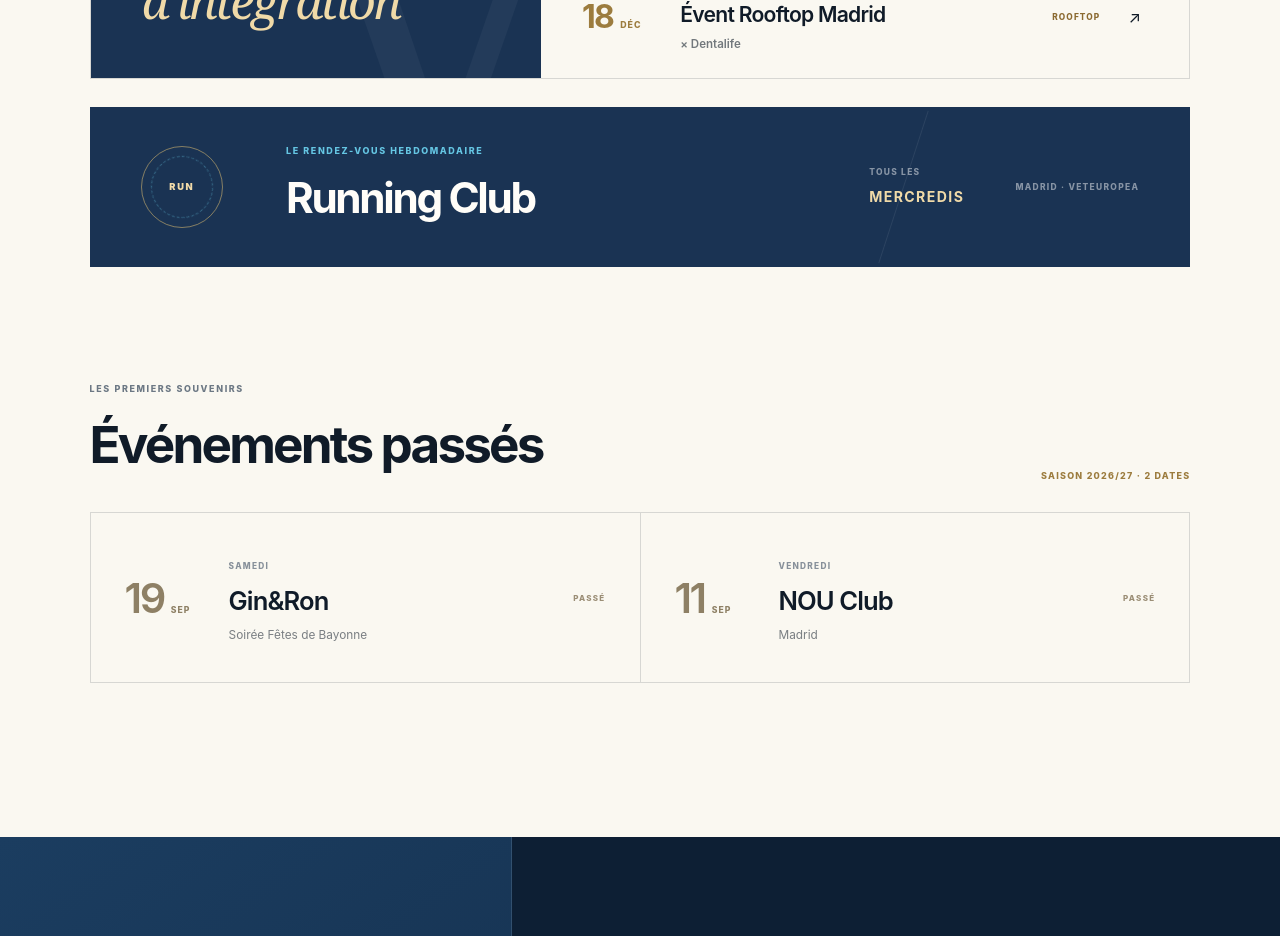
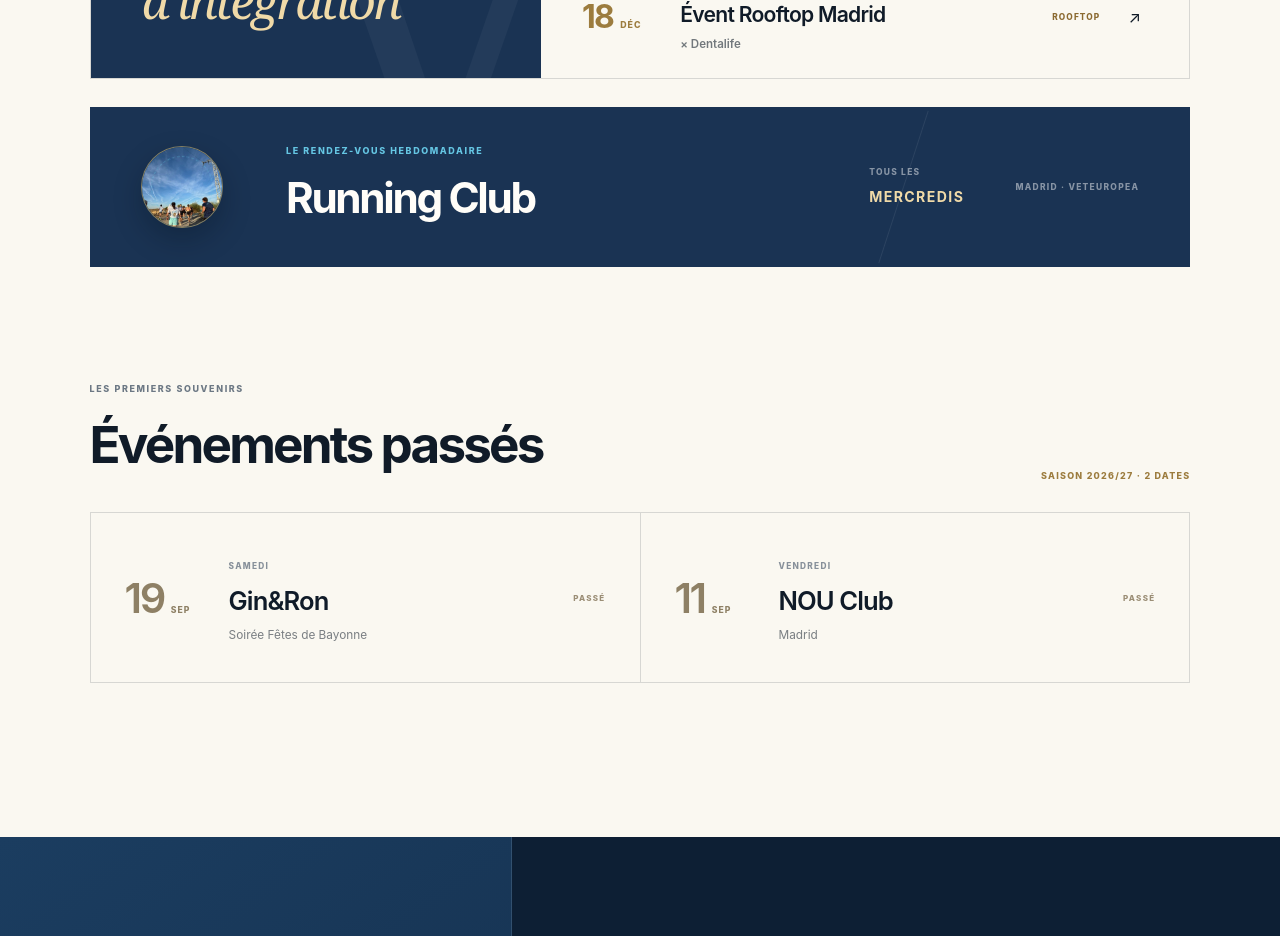
Before and after one commit to bdeveteuropea/bdeveteuropea.github.io, a Next.js app: page / in a window 1280 px wide. Shown: the part 4520-5456 px from the top of the page. Built offline with nearby package versions, Linux system fonts and the light colour scheme.

Commit message:
Add Running Club photography

```diff
--- a/app/globals.css
+++ b/app/globals.css
@@ -867,11 +867,22 @@ button { cursor: pointer; }
   width: 82px;
   aspect-ratio: 1;
   place-items: center;
+  overflow: hidden;
   border: 1px solid rgba(223, 189, 114, 0.55);
   border-radius: 50%;
+  background: #173451;
+  box-shadow: 0 12px 28px rgba(3, 13, 24, 0.28);
+}
+.recurring-orbit img {
+  width: 100%;
+  height: 100%;
+  display: block;
+  border-radius: inherit;
+  object-fit: cover;
+  object-position: 50% 66%;
+  transform: scale(1.2);
 }
 .recurring-orbit::after { position: absolute; inset: 9px; border: 1px dashed rgba(101, 198, 227, 0.38); border-radius: 50%; content: ""; animation: spin 18s linear infinite; }
-.recurring-orbit span { color: var(--gold-light); font-size: 0.58rem; font-weight: 900; letter-spacing: 0.18em; }
 .recurring-copy, .recurring-when, .recurring-city { position: relative; z-index: 1; }
 .recurring-copy p { margin: 0 0 9px; color: var(--cyan); font-size: 0.56rem; font-weight: 850; letter-spacing: 0.18em; }
 .recurring-copy h3 { margin: 0; font-size: clamp(2rem, 3.3vw, 3.8rem); font-weight: 650; letter-spacing: -0.055em; }
--- a/app/page.tsx
+++ b/app/page.tsx
@@ -610,7 +610,7 @@ export default function Home() {
 
           <div className="agenda-recurring" data-reveal>
             <div className="recurring-orbit" aria-hidden="true">
-              <span>RUN</span>
+              <img src="/running-club.jpg" alt="" />
             </div>
             <div className="recurring-copy">
               <p>LE RENDEZ-VOUS HEBDOMADAIRE</p>
```
Also changed, not shown: public/running-club.jpg (added).
